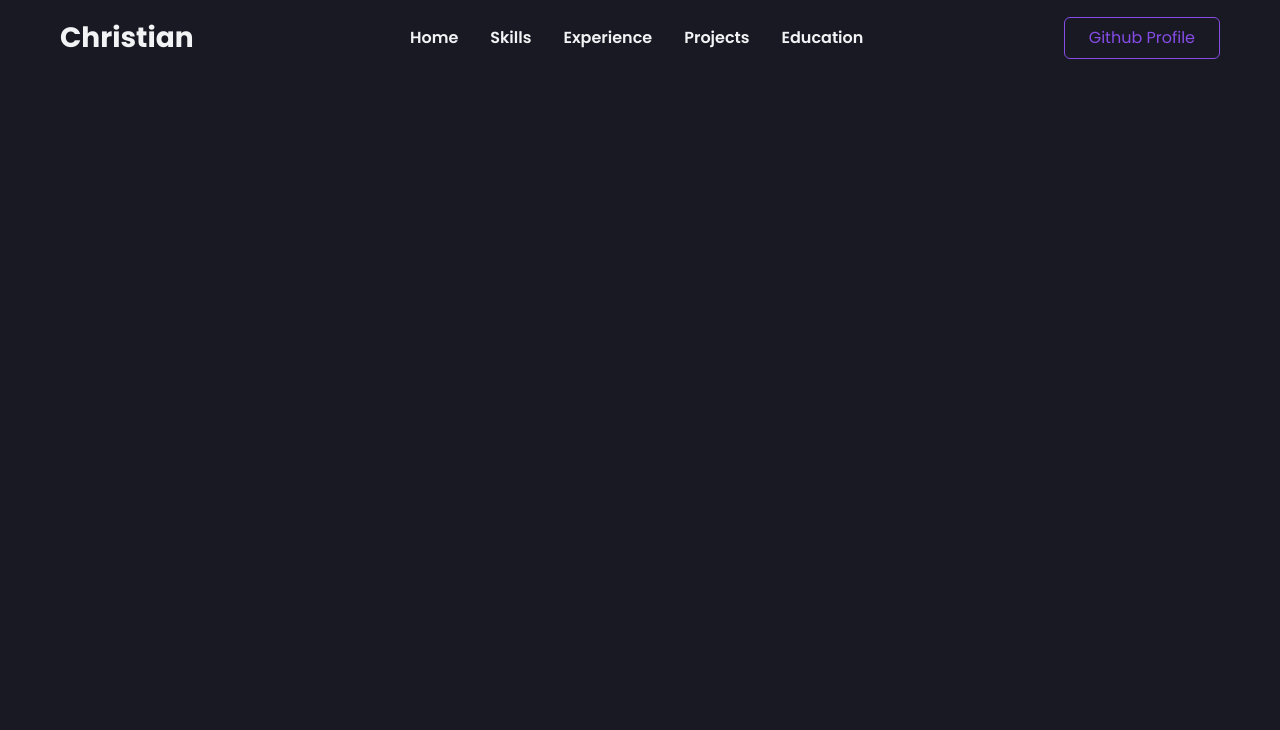
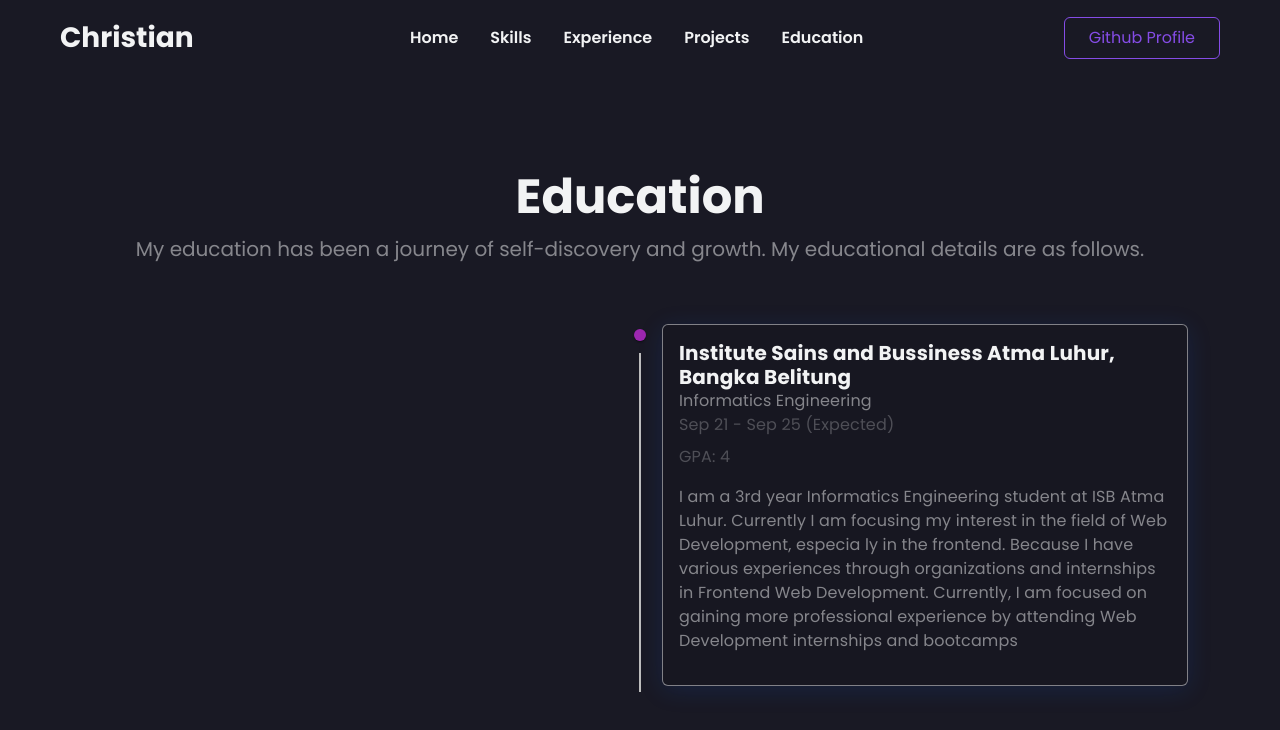
Before and after one commit to Tyn-Tian/Portfolio-Website, a React (Create React App) app: page /education in a window 1280 px wide. Shown: the top 730 px of the page. Built offline with nearby package versions, Linux system fonts and the light colour scheme.

Commit message:
Perf: Education Pages

```diff
--- a/src/App.js
+++ b/src/App.js
@@ -4,6 +4,7 @@ import Navbar from "./components/Navbar";
 import Home from "./pages/Home";
 import Skill from "./pages/Skill";
 import Experience from "./pages/Experience";
+import Education from "./pages/Education";
 
 function App() {
   return (
@@ -15,6 +16,7 @@ function App() {
             <Route exact path="/" element={<Home />} />
             <Route path="/skills" element={<Skill />} />
             <Route path="/experience" element={<Experience />} />
+            <Route path="/education" element={<Education />} />
           </Routes>
         </div>
       </div>
--- /dev/null
+++ b/src/components/EducationCard.js
@@ -0,0 +1,24 @@
+const EducationCard = ({ classname }) => {
+  return (
+    <div className={`card ${classname}`}>
+      <div className="card-body">
+        <h3 className="fw-bold fs-5 mb-0">
+          Institute Sains and Bussiness Atma Luhur, Bangka Belitung
+        </h3>
+        <p className="opacity-50 mb-0">Informatics Engineering</p>
+        <p className="opacity-25 mb-2">Sep 21 - Sep 25 (Expected)</p>
+        <p className="opacity-25">GPA: 4</p>
+        <p className="opacity-50">
+          I am a 3rd year Informatics Engineering student at ISB Atma Luhur.
+          Currently I am focusing my interest in the field of Web Development,
+          especia ly in the frontend. Because I have various experiences through
+          organizations and internships in Frontend Web Development. Currently,
+          I am focused on gaining more professional experience by attending Web
+          Development internships and bootcamps
+        </p>
+      </div>
+    </div>
+  );
+};
+
+export default EducationCard;
--- a/src/components/Navbar.js
+++ b/src/components/Navbar.js
@@ -59,9 +59,9 @@ const Navbar = () => {
                   </a>
                 </li>
                 <li className="nav-item">
-                  <a className="nav-link fw-semibold" href="/">
+                  <Link className="nav-link fw-semibold" to="/education">
                     Education
-                  </a>
+                  </Link>
                 </li>
                 <ButtonPrimary className={"d-block d-lg-none mt-lg-0 mt-3"} link={"https://github.com/Tyn-Tian"} content={"Github Profile"} />
               </ul>
--- a/src/index.css
+++ b/src/index.css
@@ -81,7 +81,7 @@ body {
   color: var(--button);
 }
 
-/* Experience Card Component */
+/* Experience & Education Card Component */
 .card {
   background-color: var(--card);
   color: var(--text-primary);
@@ -141,3 +141,14 @@ body {
 .card-container {
   overflow: hidden;
 }
+
+/* Education Page */
+.education {
+  max-width: 1200px;
+  color: var(--text-primary);
+}
+
+.education p.d-block:hover {
+  color: var(--button);
+  cursor: pointer;
+}
--- /dev/null
+++ b/src/pages/Education.js
@@ -0,0 +1,91 @@
+import {
+  Timeline,
+  TimelineConnector,
+  TimelineContent,
+  TimelineDot,
+  TimelineItem,
+  TimelineSeparator,
+} from "@mui/lab";
+import { motion } from "framer-motion";
+import EducationCard from "../components/EducationCard";
+
+const Education = () => {
+  const paraf = {
+    hidden: { x: 50, opacity: 0 },
+    visible: {
+      x: 0,
+      opacity: 0.75,
+      transition: {
+        duration: 0.5,
+      },
+    },
+  };
+
+  const cardVariants = {
+    hidden: { opacity: 0, y: 50 },
+    visible: {
+      opacity: 1,
+      y: 0,
+      transition: {
+        duration: 0.5,
+      },
+    },
+  };
+
+  return (
+    <main className="mt-md-5 pt-md-5 mt-3 pt-3 px-3 px-md-5">
+      <section className="education container">
+        <div className="title text-center">
+          <h1 className="display-5 fw-bolder">Education</h1>
+          <p className="opacity-50 fs-5">
+            My education has been a journey of self-discovery and growth. My
+            educational details are as follows.
+          </p>
+        </div>
+        <div className="education-container mt-5">
+          <Timeline position="alternate">
+            <TimelineItem>
+              <TimelineSeparator>
+                <TimelineDot color="secondary" />
+                <TimelineConnector className="d-none d-md-block" />
+              </TimelineSeparator>
+              <TimelineContent>
+                <motion.p
+                  className="d-block d-md-none fw-semibold"
+                  data-bs-toggle="modal"
+                  data-bs-target={`#modalId`}
+                  initial="hidden"
+                  animate="visible"
+                  variants={paraf}
+                >
+                  ISB Atma Luhur
+                </motion.p>
+                <div
+                  className="modal fade"
+                  id="modalId"
+                  tabIndex="-1"
+                  aria-labelledby="modalId-label"
+                  aria-hidden="true"
+                >
+                  <div className="modal-dialog modal-dialog-centered">
+                    <EducationCard />
+                  </div>
+                </div>
+                <motion.div
+                  variants={cardVariants}
+                  initial="hidden"
+                  animate="visible"
+                  className="d-none d-md-block"
+                >
+                  <EducationCard classname={"d-none d-md-block"} />
+                </motion.div>
+              </TimelineContent>
+            </TimelineItem>
+          </Timeline>
+        </div>
+      </section>
+    </main>
+  );
+};
+
+export default Education;
```
